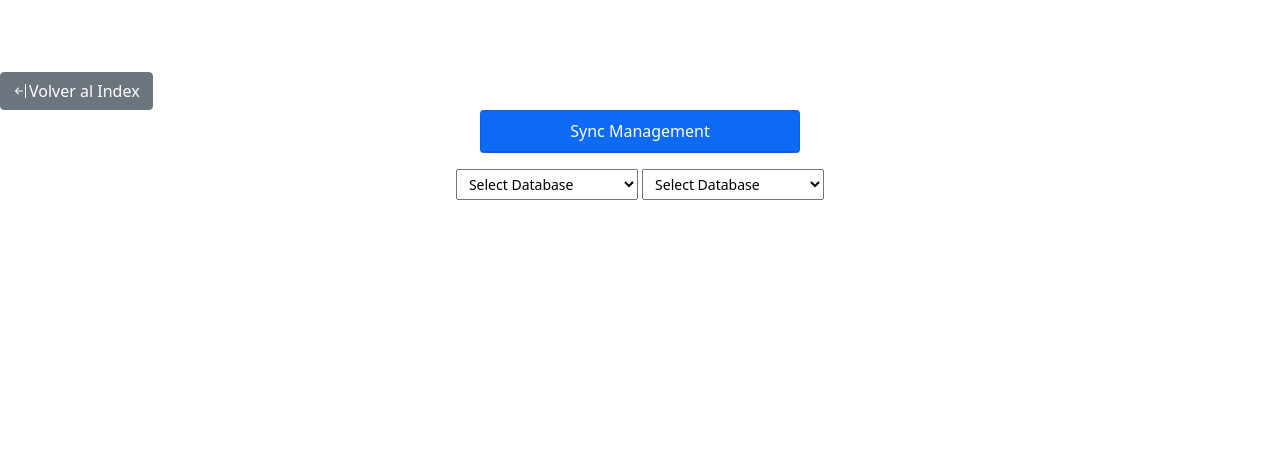
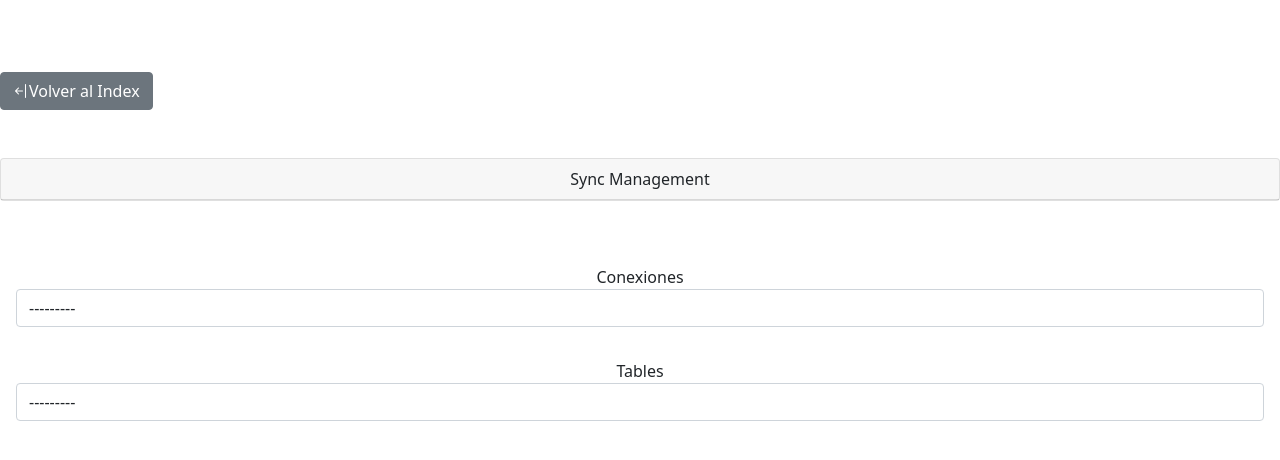
Before and after one commit to Jeffersonp4/Docker-Swarm-In-Production, a Django app: page /Sync in a window 1280 px wide. Shown: the top 460 px of the page. Run offline with Django 3.2, Linux system fonts and the light colour scheme; tables that the repository leaves empty hold one stand-in row (values such as "Sample post"); a database or web service that is not in the repository returns one stand-in record (values such as "Sample title"); data that the repository does not hold is empty; parts of the project's set-up code (start-up, migrations or seed data) failed here and were passed over; some libraries are stand-ins or nearby versions.

Commit message:
update 2.0.1

```diff
--- a/django-on-docker/app/Sync_Management/templates/Sync.html
+++ b/django-on-docker/app/Sync_Management/templates/Sync.html
@@ -4,44 +4,61 @@
     <meta charset="UTF-8">
     <meta name="viewport" content="width=device-width, initial-scale=1"/>
     <title>Details</title>
+    <script src="https://ajax.googleapis.com/ajax/libs/jquery/3.5.1/jquery.min.js"></script>
     <link href="https://cdn.jsdelivr.net/npm/bootstrap@5.1.0/dist/css/bootstrap.min.css" rel="stylesheet"
           integrity="sha384-KyZXEAg3QhqLMpG8r+8fhAXLRk2vvoC2f3B09zVXn8CA5QIVfZOJ3BCsw2P0p/We" crossorigin="anonymous">
     <link rel="stylesheet" href="https://cdn.jsdelivr.net/npm/bootstrap-icons@1.5.0/font/bootstrap-icons.css">
+    <link href="https://cdn.jsdelivr.net/npm/select2@4.1.0-rc.0/dist/css/select2.min.css" rel="stylesheet"/>
+    <script>
+
+        $(document).ready(function()
+        {
+            $("#select1").select2({
+
+            });
+            $("#select2").select2({
+            });
+        });
+
+
+
+
+
+    </script>
 </head>
 <br/>
 <br/>
 <br/>
 <body>
-
-
 <a href="{% url 'Index' %}">
-    <button type="button" class="btn btn-secondary" class="text-center"><i class="bi bi-arrow-bar-left"></i>Volver al
+    <button type="button" class="btn btn-secondary"><i class="bi bi-arrow-bar-left"></i>Volver al
         Index
     </button>
 </a>
 
 
 <center>
+    <br>
+    <br>
+    <form method="post" action="." enctype="multipart/form-data">
 
-    <div class="card text-white bg-primary mb-3" style="max-width: 20rem;">
-        <div class="card-header">Sync Management</div>
-    </div>
-
-    <select class="form-select-sm" aria-label="Default select example">
-        <option selected> Select Database</option>
-        {% for element in db_name %}
-        <option value="1"> {{element.db_name}} of {{element.db_type}} </option>
+        <div class="card card-primary">
+            <div class="card-header">
+                Sync Management
+            </div>
+        </div>
         <br>
-        <a href="select_table/{{element.id}}" class="btn btn-info"> <i class="bi bi-binoculars"></i> show table </a>
-        {% endfor %}
-
-    </select>
-    <select class="form-select-sm" aria-label="Default select example">
-        <option selected> Select Database</option>
-        {% for element in db_name %}
-        <option value="1">{{element.db_name}} of {{element.db_type}}</option>
-        {% endfor %}
-    </select>
+        <br>
+        <div class="card-body">
+            <label> Conexiones </label>
+            {{conex_obj.conexs_pool_fields}}
+        </div>
+        <div class="card-body">
+            <label> Tables </label>
+            {{conex_obj.tables_fields}}
+        </div>
+        </div>
+    </form>
 </center>
 <br>
 <br>
@@ -51,7 +68,19 @@
 <b>{{msg}}</b>
 {% endfor %}
 {% endif %}
-<center>
-</center>
+<script>
+    $(function () {
+        $('select[name="conexs_pool_fields"]').on('change' , function(){
+            var id = $(this).val();
+            $('.js-data-example-ajax').select2({
+              ajax: {
+                url: 'https://api.github.com/search/repositories',
+                dataType: 'json'
+              }
+            });
+        });
+
+</script>
+<script src="https://cdn.jsdelivr.net/npm/select2@4.1.0-rc.0/dist/js/select2.min.js"></script>
 </body>
 </html>
--- a/django-on-docker/app/Sync_Management/views.py
+++ b/django-on-docker/app/Sync_Management/views.py
@@ -4,7 +4,8 @@ from django.shortcuts import render, get_object_or_404, redirect
 from django.db import connection
 from django.contrib import messages
 # Create your views here.
-from class_field.models import conexs_pool_field
+from class_field.models import conexs_pool_field ,RelationshipBetweenTableConnections
+from class_field.forms import RelationTable
 import urllib, json
 
 def show_database(request):
@@ -14,11 +15,14 @@ def show_database(request):
     #peticion = conexs_pool_field.objects.all()
     #return render(request, "Sync.html",{'peticion':peticion})
 
-    response = requests.get('http://localhost:8000/conexiones/conexiones/')
-    datos_all = response.json()
-    db_name = datos_all
 
-    return render(request, "Sync.html",{"db_name":db_name})
+    #response = requests.get('http://localhost:8000/tableView/tableView')
+    #datos_all = response.json()
+    #db_name = datos_all
+    conex_obj = RelationTable
+    table_obj = RelationshipBetweenTableConnections.objects.order_by('id')
+
+    return render(request,"Sync.html",{"conex_obj":conex_obj, "table_obj":table_obj})
  #for element in db_name:
 
 
--- a/django-on-docker/app/class_field/forms.py
+++ b/django-on-docker/app/class_field/forms.py
@@ -1,7 +1,8 @@
 import sys
 from psycopg2 import pool
-from django.forms import ModelForm, PasswordInput
+from django.forms import *
 import logging
+
 
 from class_field.models import conexs_pool_field, RelationshipBetweenTableConnections
 
@@ -22,3 +23,13 @@ class TableForm(ModelForm):
     class Meta:
         model = RelationshipBetweenTableConnections
         fields = '__all__'
+
+
+class RelationTable(Form):
+    conexs_pool_fields = ModelChoiceField(queryset=conexs_pool_field.objects.all(), widget=Select(attrs={
+        'class': 'form-control'
+    }))
+
+    tables_fields = ModelChoiceField(queryset=RelationshipBetweenTableConnections.objects.none(), widget=Select(attrs={
+        'class': 'form-control'
+    }))
--- a/django-on-docker/app/class_field/models.py
+++ b/django-on-docker/app/class_field/models.py
@@ -30,11 +30,11 @@ class conexs_pool_field(models.Model):
 
 class RelationshipBetweenTableConnections(models.Model):
     table = models.CharField(max_length=255)
-    conexs_pool_id = models.ForeignKey(conexs_pool_field, on_delete=models.CASCADE)
+    conexs_pool_id = models.ForeignKey(conexs_pool_field, on_delete=models.SET_NULL, null=True)
 
 class RelationshipBetweenTables(models.Model):
     fields = models.CharField(max_length=8000)
-    table_id = models.ForeignKey(RelationshipBetweenTableConnections, on_delete=models.CASCADE)
+    table_id = models.ForeignKey(RelationshipBetweenTableConnections, on_delete=models.SET_NULL, null=True)
 
 
 class RelationshipBetweenConnections(models.Model):
@@ -44,8 +44,8 @@ class RelationshipBetweenConnections(models.Model):
 
 class LinkBetweenTable(models.Model):
     tables = models.CharField(max_length=8000)
-    link_connection = models.ForeignKey(RelationshipBetweenConnections, on_delete=models.CASCADE)
+    link_connection = models.ForeignKey(RelationshipBetweenConnections, on_delete=models.SET_NULL, null=True)
 
 class LinkBetweenField(models.Model):
     Sync_type = models.CharField(max_length=255)
-    relation_table = models.ForeignKey(LinkBetweenTable, on_delete=models.CASCADE)
+    relation_table = models.ForeignKey(LinkBetweenTable, on_delete=models.SET_NULL, null=True)
--- a/django-on-docker/docker-compose.yml
+++ b/django-on-docker/docker-compose.yml
@@ -11,7 +11,7 @@ services:
     env_file:
       - .env.dev
 
-  # ip_Address:192.168.48.6
+  # ip_Address:192.168.96.4
   db:
     image: postgres:13.0-alpine
     volumes:
@@ -40,7 +40,7 @@ services:
     ports:
       - "5050:80"
 
-  # IPAddress:192.168.48.4
+  # IPAddress:192.168.96.3
   db_mysql:
     image: mysql:5.7
     env_file:
@@ -54,7 +54,7 @@ services:
     volumes:
       - dbdata:/var/lib/mysql
 
-  # IPAddress:192.168.48.3
+  # IPAddress:192.168.96.6
   db_server:
     image: "mcr.microsoft.com/mssql/server"
     env_file:
```
Also changed, not shown: django-on-docker/app/class_field/migrations/0001_initial.py.
